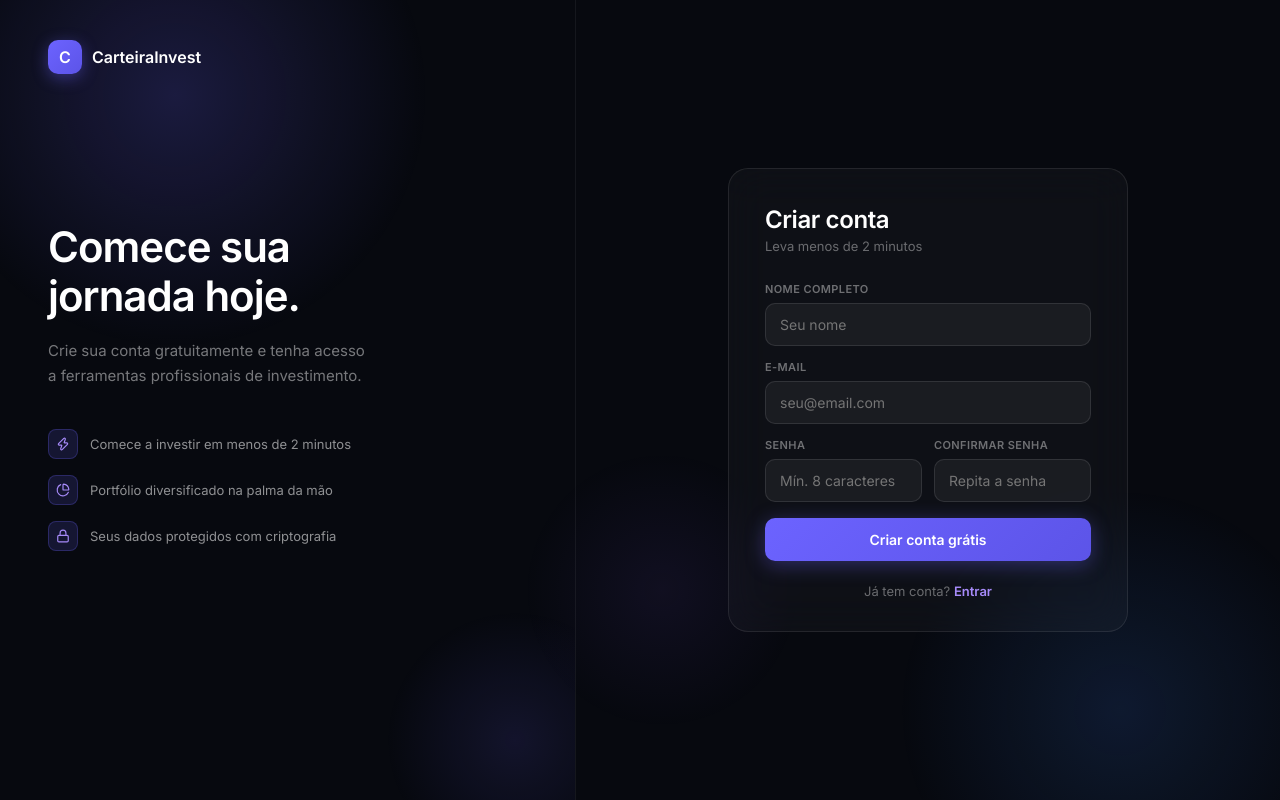
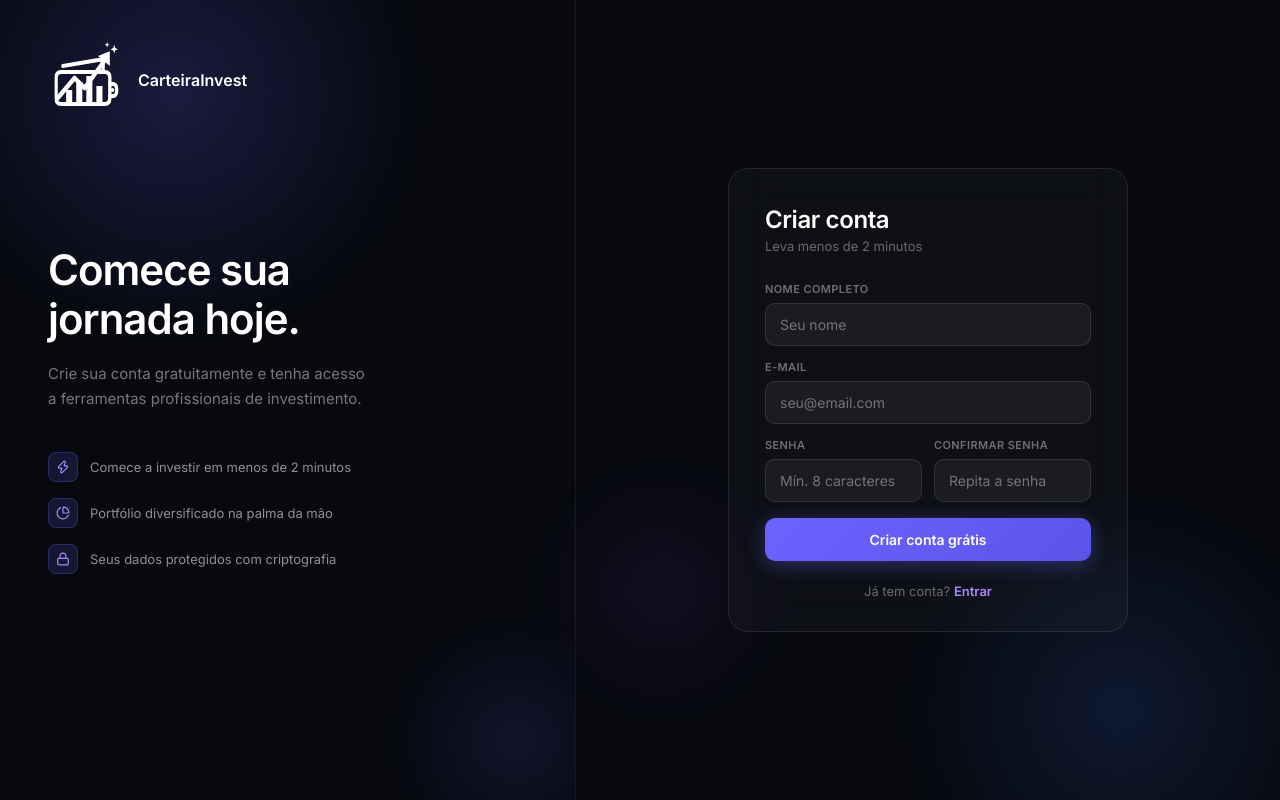
Before and after one commit to guilhermefrauches/Corretora-front-end, a React (Create React App) app: page /register in a window 1280 px wide. Built offline with nearby package versions, Linux system fonts and the light colour scheme.

Commit message:
feat: usar logo na sidebar e páginas de auth e substitui select por pills no Mercado

```diff
--- a/src/components/layout/Sidebar.jsx
+++ b/src/components/layout/Sidebar.jsx
@@ -13,7 +13,7 @@ export default function Sidebar({ activePage, onNavigate, onLogout, userRole })
   return (
     <aside style={styles.sidebar}>
       <div style={styles.logo}>
-        <div style={styles.logoIcon}>C</div>
+        <img src={`/logo.svg?v=${Date.now()}`} alt="CarteiraInvest" style={styles.logoIcon} />
         CarteiraInvest
       </div>
 
@@ -86,15 +86,11 @@ const styles = {
     gap: 8,
   },
   logoIcon: {
-    width: 28,
-    height: 28,
-    borderRadius: 8,
-    background: '#6c63ff',
-    display: 'flex',
-    alignItems: 'center',
-    justifyContent: 'center',
-    fontSize: 14,
-    color: '#fff',
+    width: 48,
+    height: 48,
+    objectFit: 'contain',
+    filter: 'brightness(0) invert(1)',
+    transform: 'scaleX(0.84)',
   },
   nav: {
     display: 'flex',
--- a/src/pages/LoginPage.jsx
+++ b/src/pages/LoginPage.jsx
@@ -52,7 +52,7 @@ export default function LoginPage() {
         {/* Left panel — branding */}
         <div style={styles.left}>
           <div style={styles.brand}>
-            <div style={styles.logoIcon}>C</div>
+            <img src={`/logo.svg?v=${Date.now()}`} alt="CarteiraInvest" style={styles.logoIcon} />
             <span style={styles.logoText}>CarteiraInvest</span>
           </div>
 
@@ -180,11 +180,10 @@ const styles = {
     display: 'flex', alignItems: 'center', gap: 10,
   },
   logoIcon: {
-    width: 34, height: 34, borderRadius: 10,
-    background: 'linear-gradient(135deg, #6c63ff, #5c54e8)',
-    display: 'flex', alignItems: 'center', justifyContent: 'center',
-    fontSize: 16, fontWeight: 800, color: '#fff',
-    boxShadow: '0 4px 16px rgba(108,99,255,0.4)',
+    width: 80, height: 80,
+    objectFit: 'contain',
+    filter: 'brightness(0) invert(1)',
+    transform: 'scaleX(0.84)',
   },
   logoText: {
     fontSize: 16, fontWeight: 600, color: '#fff',
--- a/src/pages/MercadoPage.jsx
+++ b/src/pages/MercadoPage.jsx
@@ -125,12 +125,6 @@ export default function MercadoPage() {
     setPage(1);
   }
 
-  function handleTabChange(e) {
-    setActiveTab(e.target.value);
-    setSearch('');
-    setPage(1);
-  }
-
   const showSearch = activeTab === 'stocks' || activeTab === 'fiis';
 
   return (
@@ -157,10 +151,17 @@ export default function MercadoPage() {
       {/* Card principal */}
       <div style={styles.card}>
         <div style={styles.cardHeader}>
-          <select style={styles.tabSelect} value={activeTab} onChange={handleTabChange}>
-            <option value="stocks">Ações</option>
-            <option value="fiis">FIIs</option>
-          </select>
+          <div style={styles.pillGroup}>
+            {[{ label: 'Ações', value: 'stocks' }, { label: 'FIIs', value: 'fiis' }].map(t => (
+              <button
+                key={t.value}
+                style={{ ...styles.pill, ...(activeTab === t.value ? styles.pillActive : {}) }}
+                onClick={() => { setActiveTab(t.value); setSearch(''); setPage(1); }}
+              >
+                {t.label}
+              </button>
+            ))}
+          </div>
 
           {showSearch && (
             <div style={styles.searchWrap}>
@@ -277,18 +278,16 @@ const styles = {
     gap: 12,
     flexWrap: 'wrap',
   },
-  tabSelect: {
-    background: '#13152a',
-    border: '0.5px solid rgba(255,255,255,0.12)',
-    borderRadius: 8,
-    color: '#fff',
-    fontSize: 13,
-    fontWeight: 500,
-    fontFamily: 'inherit',
-    padding: '7px 32px 7px 12px',
-    cursor: 'pointer',
-    outline: 'none',
-    appearance: 'auto',
+  pillGroup: { display: 'flex', gap: 6 },
+  pill: {
+    padding: '6px 14px', borderRadius: 20,
+    background: 'rgba(255,255,255,0.05)', border: '0.5px solid rgba(255,255,255,0.1)',
+    color: 'rgba(255,255,255,0.5)', fontSize: 13, fontWeight: 500,
+    cursor: 'pointer', fontFamily: 'inherit', transition: 'all 0.15s',
+  },
+  pillActive: {
+    background: 'rgba(108,99,255,0.18)', borderColor: 'rgba(108,99,255,0.4)',
+    color: '#a78bfa',
   },
   searchWrap: {
     display: 'flex', alignItems: 'center', gap: 8,
--- a/src/pages/RegisterPage.jsx
+++ b/src/pages/RegisterPage.jsx
@@ -53,7 +53,7 @@ export default function RegisterPage() {
         {/* Left panel */}
         <div style={styles.left}>
           <div style={styles.brand}>
-            <div style={styles.logoIcon}>C</div>
+            <img src={`/logo.svg?v=${Date.now()}`} alt="CarteiraInvest" style={styles.logoIcon} />
             <span style={styles.logoText}>CarteiraInvest</span>
           </div>
 
@@ -193,11 +193,10 @@ const styles = {
   },
   brand: { display: 'flex', alignItems: 'center', gap: 10 },
   logoIcon: {
-    width: 34, height: 34, borderRadius: 10,
-    background: 'linear-gradient(135deg, #6c63ff, #5c54e8)',
-    display: 'flex', alignItems: 'center', justifyContent: 'center',
-    fontSize: 16, fontWeight: 800, color: '#fff',
-    boxShadow: '0 4px 16px rgba(108,99,255,0.4)',
+    width: 80, height: 80,
+    objectFit: 'contain',
+    filter: 'brightness(0) invert(1)',
+    transform: 'scaleX(0.84)',
   },
   logoText: { fontSize: 16, fontWeight: 600, color: '#fff' },
   leftContent: {
```
Also changed, not shown: public/logo.svg (added).
